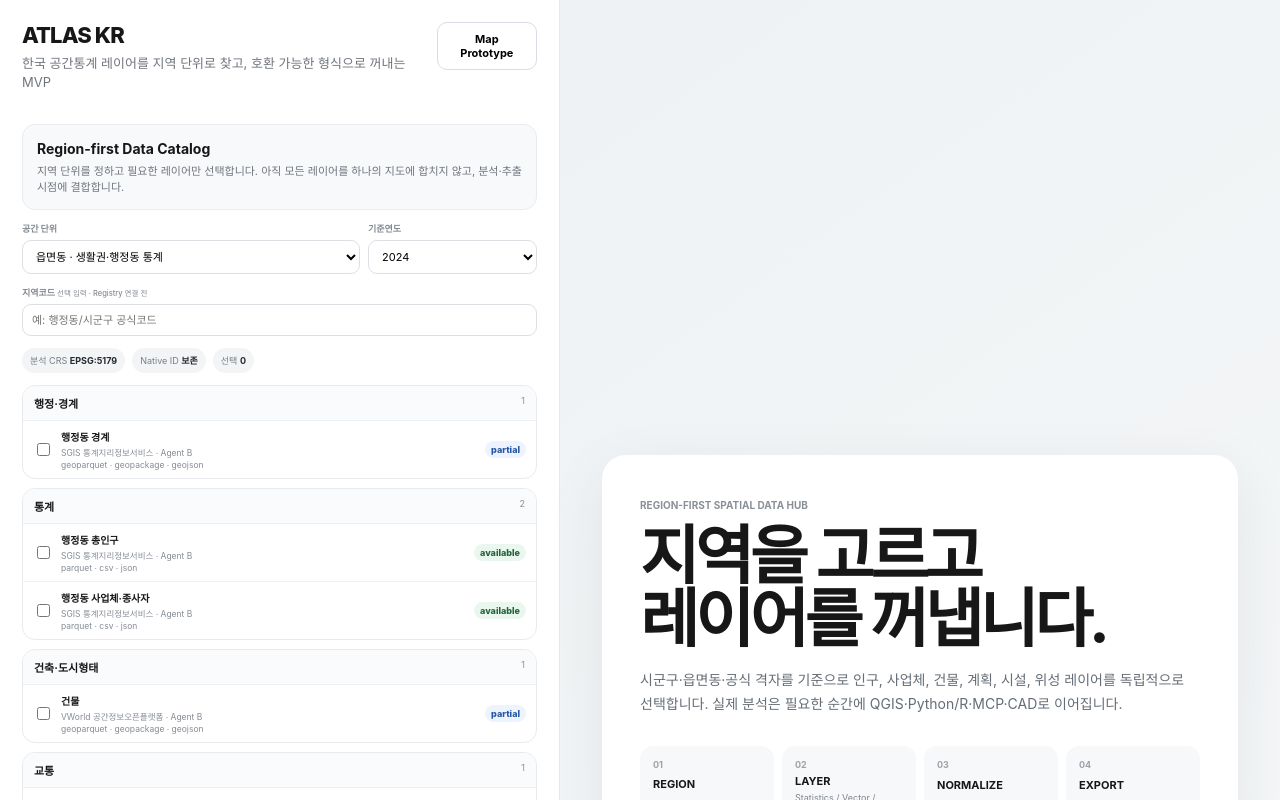
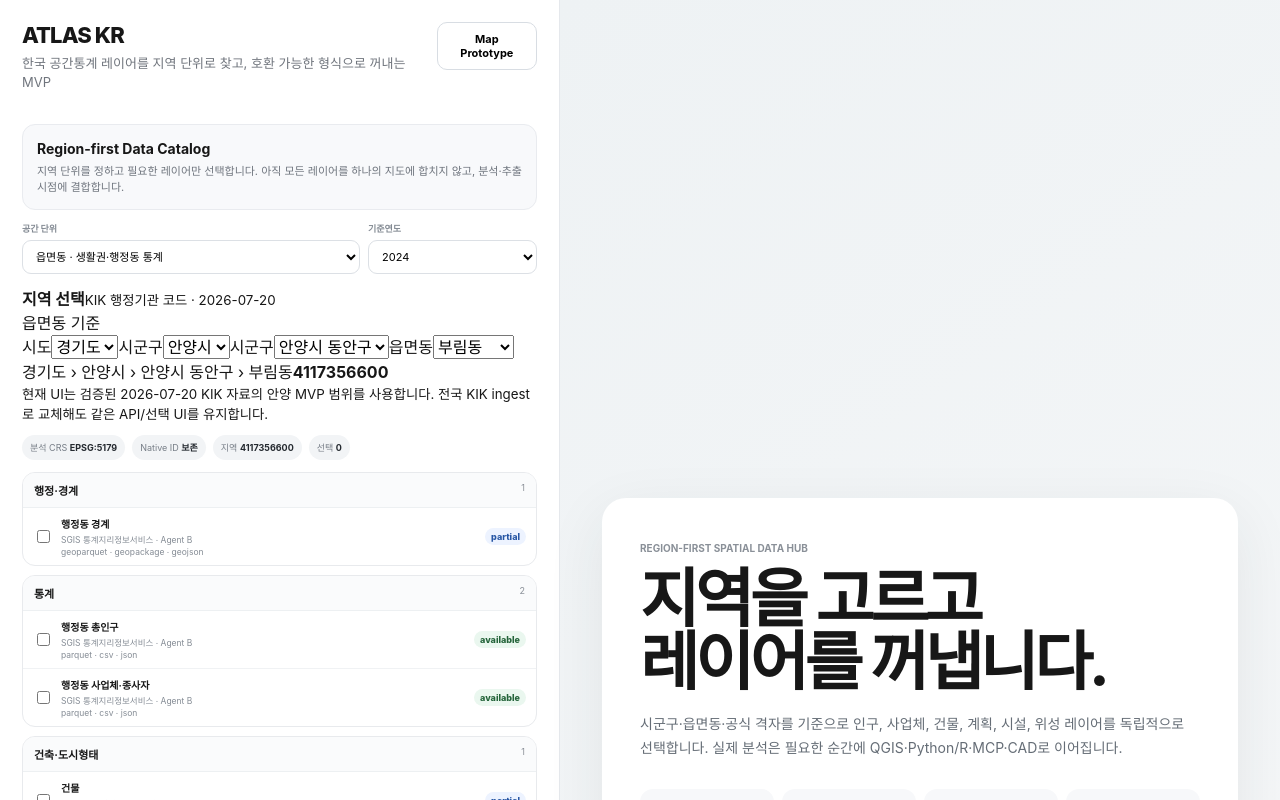
Before and after one commit to cnsengmin/git_claude_choo, a Next.js app: page / in a window 1280 px wide. Shown: the top 800 px of the page. Built offline with nearby package versions, Linux system fonts and the light colour scheme.

Commit message:
Connect data catalog to KIK region picker

```diff
--- a/components/DataCatalogPanel.tsx
+++ b/components/DataCatalogPanel.tsx
@@ -1,6 +1,7 @@
 "use client";
 
-import { useEffect, useMemo, useState } from "react";
+import { useCallback, useEffect, useMemo, useState } from "react";
+import RegionPicker, { type RegionSelection } from "@/components/RegionPicker";
 
 type SpatialLevel = "sigungu" | "admin-dong" | "grid-1km" | "grid-500m" | "grid-100m";
 type ExportTarget = "data" | "qgis" | "mcp" | "cad" | "web";
@@ -82,7 +83,7 @@ export default function DataCatalogPanel() {
   const [selected, setSelected] = useState<string[]>([]);
   const [target, setTarget] = useState<ExportTarget>("qgis");
   const [year, setYear] = useState(2024);
-  const [regionCode, setRegionCode] = useState("");
+  const [region, setRegion] = useState<RegionSelection | null>(null);
   const [plan, setPlan] = useState<ExportPlan | null>(null);
   const [loading, setLoading] = useState(true);
   const [planning, setPlanning] = useState(false);
@@ -105,6 +106,11 @@ export default function DataCatalogPanel() {
         if (!cancelled) setLoading(false);
       });
     return () => { cancelled = true; };
+  }, []);
+
+  const handleRegionChange = useCallback((selection: RegionSelection | null) => {
+    setRegion(selection);
+    setPlan(null);
   }, []);
 
   const sourceMap = useMemo(() => new Map((catalog?.sources ?? []).map((source) => [source.id, source])), [catalog]);
@@ -135,7 +141,7 @@ export default function DataCatalogPanel() {
   }
 
   async function makePlan() {
-    if (!selected.length) return;
+    if (!selected.length || !region?.ready) return;
     setPlanning(true);
     setError(null);
     try {
@@ -143,7 +149,13 @@ export default function DataCatalogPanel() {
         method: "POST",
         headers: { "Content-Type": "application/json" },
         body: JSON.stringify({
-          scope: { level, regionCode: regionCode.trim() || undefined, year },
+          scope: {
+            level,
+            regionCode: region.code,
+            regionName: region.path.map((item) => item.name).join(" "),
+            regionSnapshot: region.snapshotDate,
+            year,
+          },
           layerIds: selected,
           target,
         }),
@@ -170,7 +182,7 @@ export default function DataCatalogPanel() {
       <div className="catalog-scope">
         <label>
           <span>공간 단위</span>
-          <select value={level} onChange={(event) => { setLevel(event.target.value as SpatialLevel); setSelected([]); setPlan(null); }}>
+          <select value={level} onChange={(event) => { setLevel(event.target.value as SpatialLevel); setSelected([]); setRegion(null); setPlan(null); }}>
             {LEVELS.map((item) => <option key={item.id} value={item.id}>{item.label} · {item.description}</option>)}
           </select>
         </label>
@@ -182,17 +194,16 @@ export default function DataCatalogPanel() {
         </label>
       </div>
 
-      <label className="region-code-field">
-        <span>지역코드 <small>선택 입력 · Registry 연결 전</small></span>
-        <input value={regionCode} onChange={(event) => { setRegionCode(event.target.value); setPlan(null); }} placeholder="예: 행정동/시군구 공식코드" />
-      </label>
+      <RegionPicker level={level} onChange={handleRegionChange} />
 
       <div className="catalog-rule-strip">
         <span>분석 CRS <b>{catalog?.defaults.analysisCrs ?? "EPSG:5179"}</b></span>
         <span>Native ID <b>보존</b></span>
+        <span>지역 <b>{region?.code ?? "미선택"}</b></span>
         <span>선택 <b>{selected.length}</b></span>
       </div>
 
+      {region && !region.ready && <div className="error compact">{level === "sigungu" ? "시군구 단계의 지역을 선택하세요." : "읍면동 단계까지 선택해야 이 공간 단위의 추출 계획을 만들 수 있습니다."}</div>}
       {error && <div className="error compact">{error}</div>}
 
       <div className="catalog-groups">
@@ -224,7 +235,7 @@ export default function DataCatalogPanel() {
             {EXPORTS.map((item) => <option key={item.id} value={item.id}>{item.label}</option>)}
           </select>
         </div>
-        <button type="button" disabled={!selected.length || planning} onClick={makePlan}>{planning ? "계획 생성 중…" : `선택 레이어 ${selected.length}개 Export Plan`}</button>
+        <button type="button" disabled={!selected.length || planning || !region?.ready} onClick={makePlan}>{planning ? "계획 생성 중…" : `선택 레이어 ${selected.length}개 Export Plan`}</button>
       </div>
 
       {plan && (
```
